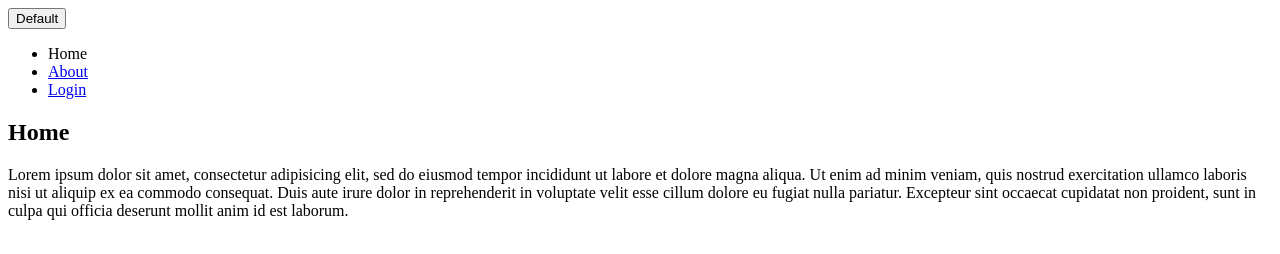
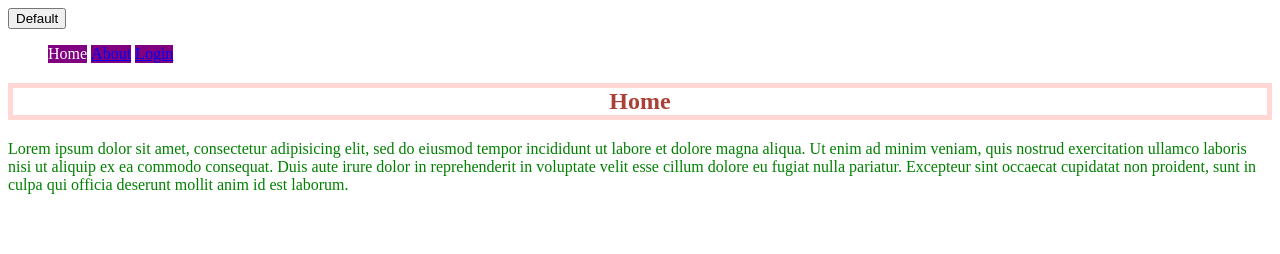
Before and after one commit to andrewlora/examplesCSS, a plain HTML site: page index.html in a window 1280 px wide. Drawn offline with Linux system fonts and the light colour scheme.

Commit message:
added style li, h2 elements

```diff
--- a/index.html
+++ b/index.html
@@ -3,6 +3,13 @@
 <html>
 <head>
   <title>My first website!</title>
+  <link rel="stylesheet" type="text/css" href="style.css">
+  <style>
+    li {
+      background-color: purple;
+      color: white;
+    }
+  </style>
 </head>
 <body>
   <button class="btn btn-primary">Default</button>
--- a/style.css
+++ b/style.css
@@ -0,0 +1,22 @@
+/* Selector {
+    Property: value;
+}*/
+body {
+    /* background-image: url(backgroundimage.jpg); */
+}
+h2 {
+    color: #AA4139;
+    text-align: center;
+    border: 5px solid rgb(255, 176, 170, .5);
+    cursor: pointer;
+}
+p {
+    color: pink;
+}
+p {
+    color: green;
+}
+li {
+    list-style: none;
+    display: inline-block;
+}
--- /dev/null
+++ b/style2.css
@@ -0,0 +1,3 @@
+h2 {
+    /* color: red; */
+}
```
Also changed, not shown: about.html (+1 -0 lines), login.html (+1 -0 lines).
